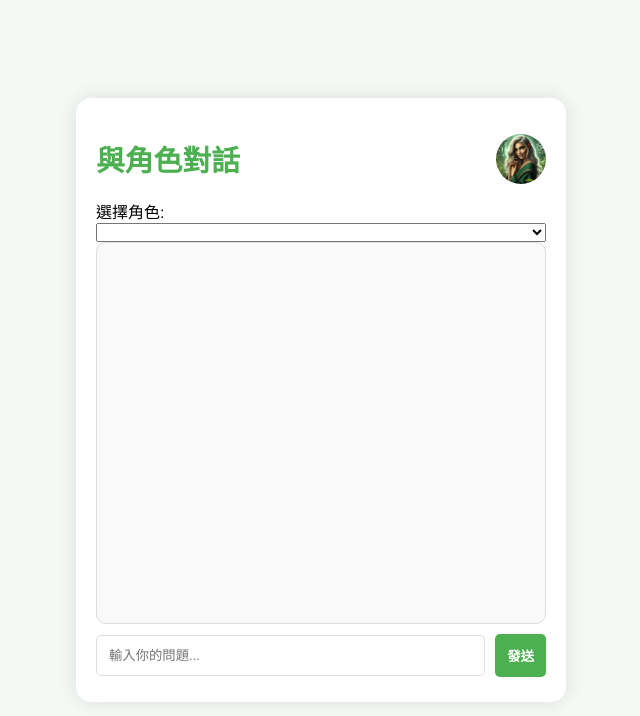
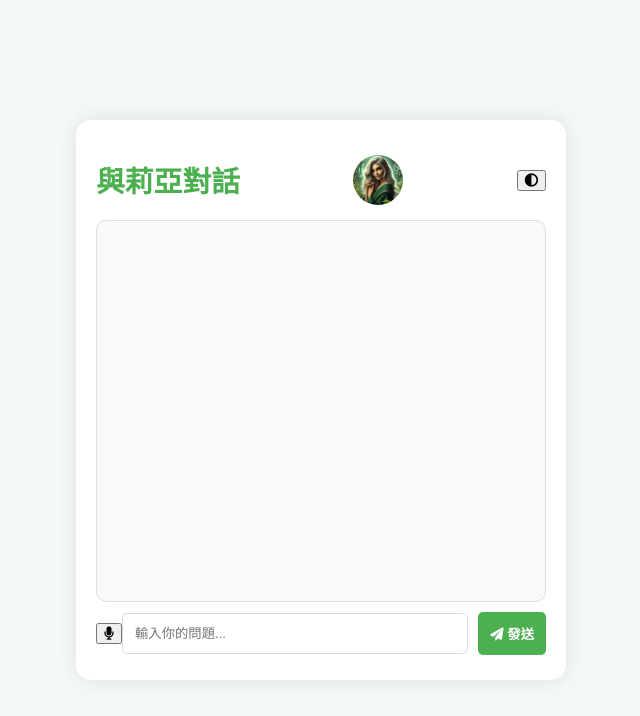
Before and after one commit to Oinktech2024/Techie-AI, a Flask app: template templates/index.html in a window 1280 px wide. Shown: the top 716 px of the page, without its empty margins (319-959 px from the left). Run offline with Flask 3, Linux system fonts and the light colour scheme; the template is opened without the code that fills it, so the values that code supplies are empty.

Commit message:
Update index.html

```diff
--- a/templates/index.html
+++ b/templates/index.html
@@ -4,28 +4,22 @@
     <meta charset="UTF-8">
     <meta http-equiv="X-UA-Compatible" content="IE=edge">
     <meta name="viewport" content="width=device-width, initial-scale=1.0">
-    <title>與角色對話</title>
+    <title>與莉亞對話</title>
     <link rel="stylesheet" href="/static/styles.css">
+    <link rel="stylesheet" href="https://cdnjs.cloudflare.com/ajax/libs/font-awesome/6.0.0-beta3/css/all.min.css">
 </head>
 <body>
     <div class="chat-container">
         <div class="header">
-            <h1>與角色對話</h1>
+            <h1>與莉亞對話</h1>
             <img src="/static/liya.jpg" alt="Liya" class="liya-image">
+            <button id="theme-toggle" class="theme-btn"><i class="fas fa-adjust"></i></button>
         </div>
-
-        <!-- 角色選擇下拉選單 -->
-        <label for="character-select">選擇角色:</label>
-        <select id="character-select">
-            {% for character in characters %}
-                <option value="{{ character }}">{{ character }}</option>
-            {% endfor %}
-        </select>
-
         <div id="chat-box"></div>
         <div class="input-container">
+            <button id="voice-btn" title="語音輸入"><i class="fas fa-microphone"></i></button>
             <input type="text" id="user-input" placeholder="輸入你的問題..." />
-            <button id="send-btn">發送</button>
+            <button id="send-btn"><i class="fas fa-paper-plane"></i> 發送</button>
         </div>
         <div id="error-msg" class="error-message"></div>
     </div>
```
